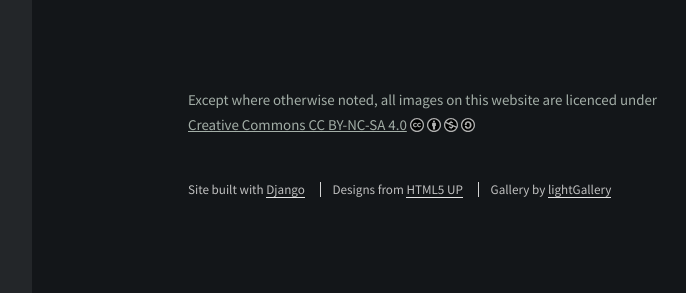
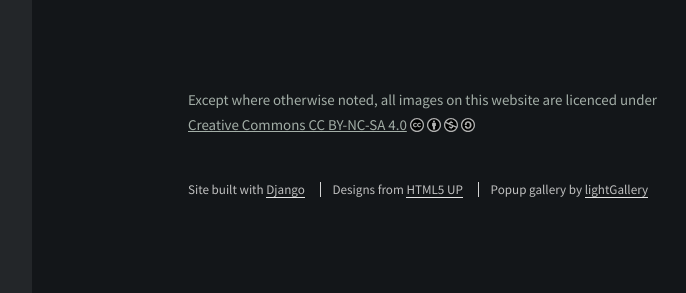
Before and after one commit to BlindPangolin/django_website, a Django app: page / in a window 1280 px wide. Shown: the part 507-800 px from the top of the page, without its empty margins (276-962 px from the left). Run offline with Django 5.2, Linux system fonts and the light colour scheme; parts of the project's set-up code (start-up, migrations or seed data) failed here and were passed over.

Commit message:
Change attribution text in footer

```diff
--- a/templates/base_site.html
+++ b/templates/base_site.html
@@ -53,7 +53,7 @@
                     <ul class="copyright">
                         <li>Site built with <a href="https://www.djangoproject.com/">Django</a></li>
                         <li>Designs from <a href="http://html5up.net">HTML5 UP</a></li>
-                        <li>Gallery by <a href="https://lightgalleryjs.com">lightGallery</a></li>
+                        <li>Popup gallery by <a href="https://lightgalleryjs.com">lightGallery</a></li>
                     </ul>
                 </div>
             </section>
```
